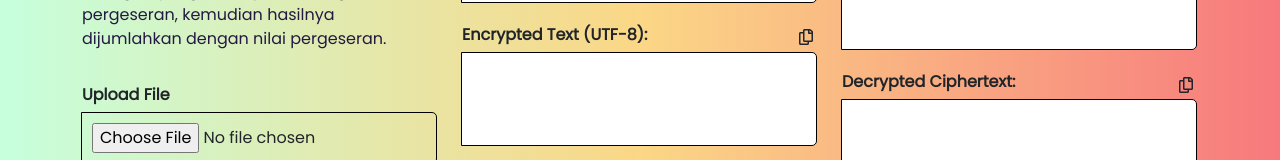
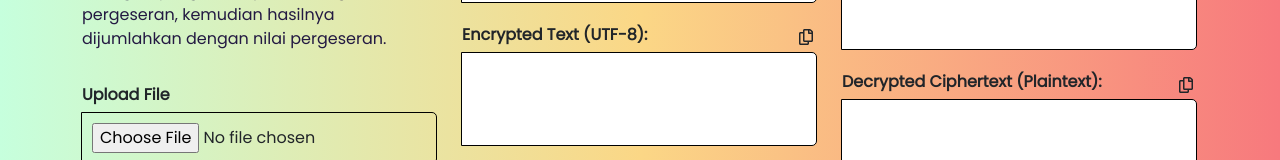
Before and after one commit to JosuaAdriel/Tugas-Kecil-Kripto-1, a React (Vite) app: page /affine in a window 1280 px wide. Shown: the part 358-518 px from the top of the page. Built offline with nearby package versions, Linux system fonts and the light colour scheme.

Commit message:
minor lagi

```diff
--- a/src/components/CipherTextComponent.jsx
+++ b/src/components/CipherTextComponent.jsx
@@ -151,7 +151,9 @@ function CipherTextComponent({
         </div>
         <div className="input-group">
           <div style={{ width: "100%" }} className="flex justify-between">
-            <label htmlFor="decryptedText">Decrypted Ciphertext:</label>
+            <label htmlFor="decryptedText">
+              Decrypted Ciphertext (Plaintext):
+            </label>
             <div style={{ marginRight: "4px", gap: "4px" }} className="flex">
               <FaRegCopy
                 style={{ cursor: "pointer" }}
@@ -173,7 +175,7 @@ function CipherTextComponent({
           <Row className="download">
             <p>File Decrypted!</p>
             <button onClick={downloadDecryptedText}>
-              Download decrypted.txt file
+              Download decrypted.txt
             </button>
           </Row>
         )}
--- a/src/main.css
+++ b/src/main.css
@@ -136,7 +136,7 @@ body::-webkit-scrollbar {
     margin-bottom: 5px!important;
 }
 .download p{
-    margin-bottom: 0;
+    margin-bottom: 0!important;
 }
 
 .download button {
```
